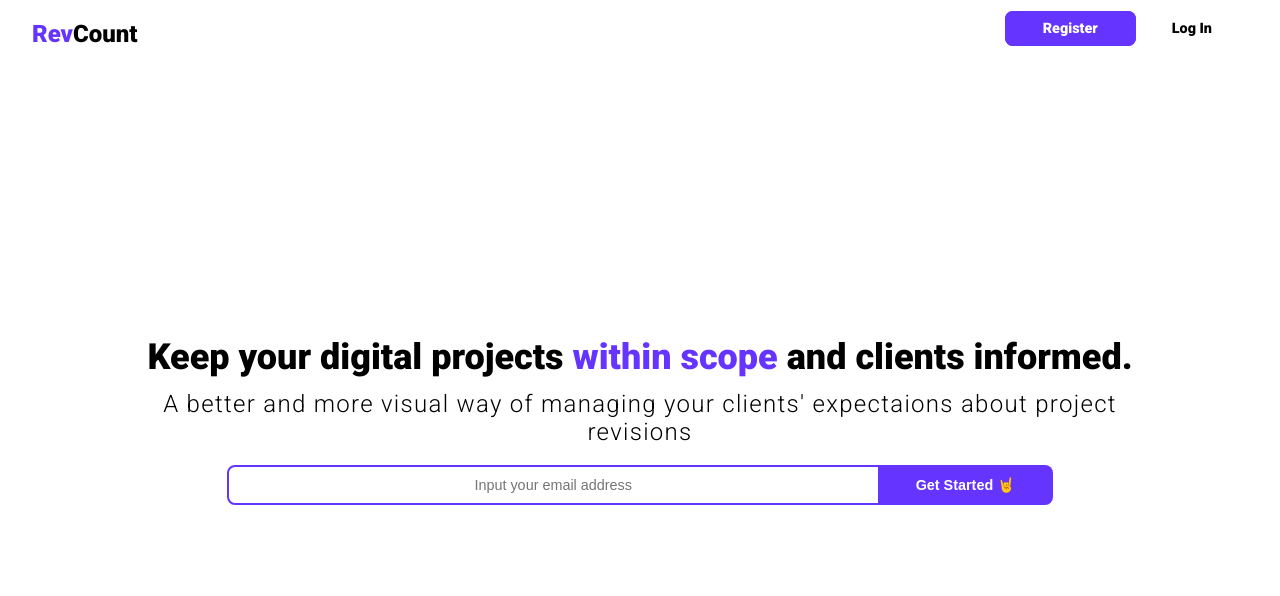
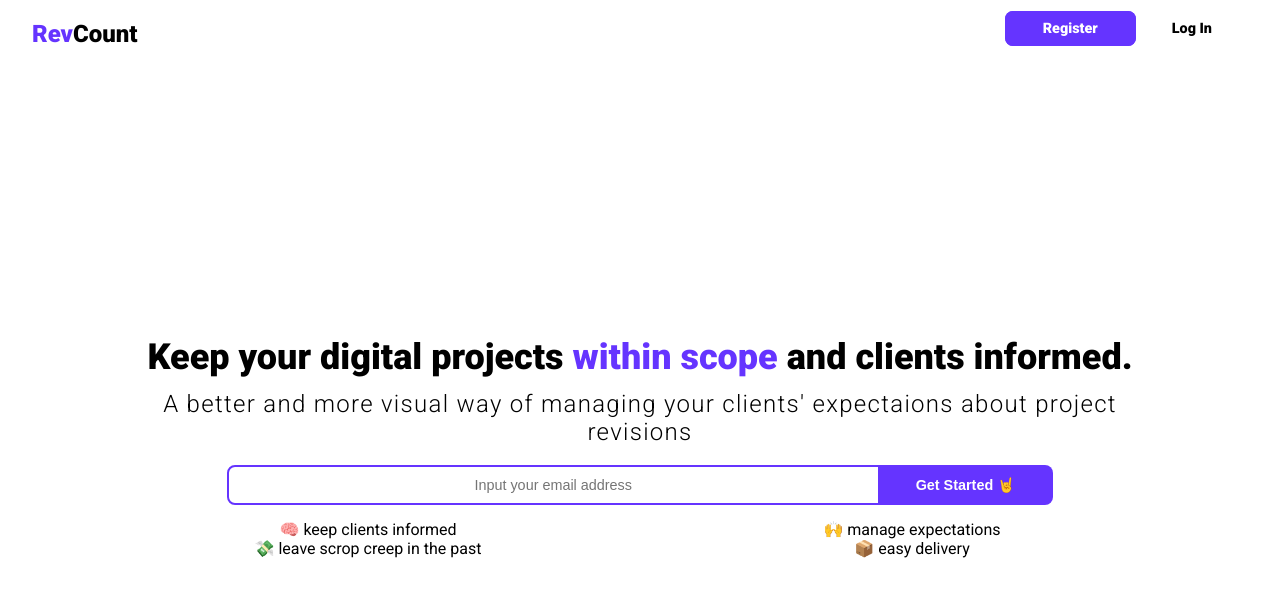
Before and after one commit to matveyclark/revcount-frontend, a React (Create React App) app: page / in a window 1280 px wide. Shown: the top 596 px of the page. Built offline with nearby package versions, Linux system fonts and the light colour scheme.

Commit message:
Made some additions to Hero component.

```diff
--- a/src/App.css
+++ b/src/App.css
@@ -81,6 +81,17 @@ body {
     font-weight: 200;
 }
 
+.hero--list {
+    display: flex;
+    flex-wrap: wrap;
+    margin-top: .6em;
+}
+
+.hero--list__item {
+    width: 50%;
+    font-size: 1rem;
+}
+
 /* Email Signup Form component */
 
 .email-form {
--- a/src/components/Hero.js
+++ b/src/components/Hero.js
@@ -14,6 +14,12 @@ export default class Hero extends Component {
                     </p>
                 </div>
                 <EmailInputForm />
+                <div className="hero--list">
+                    <p className="hero--list__item">🧠 keep clients informed</p>
+                    <p className="hero--list__item">🙌 manage expectations</p>
+                    <p className="hero--list__item">💸 leave scrop creep in the past</p>
+                    <p className="hero--list__item">📦 easy delivery</p>
+                </div>
             </section>
         )
     }
```
